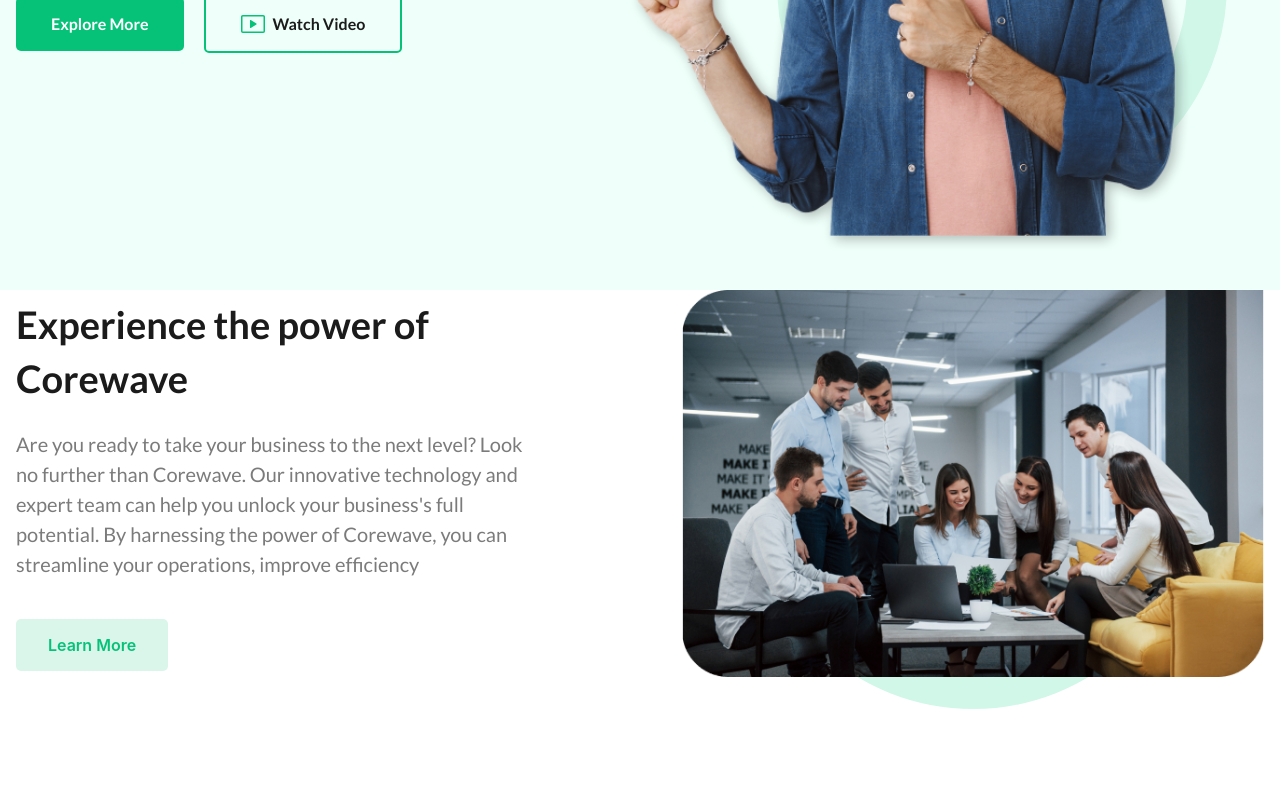
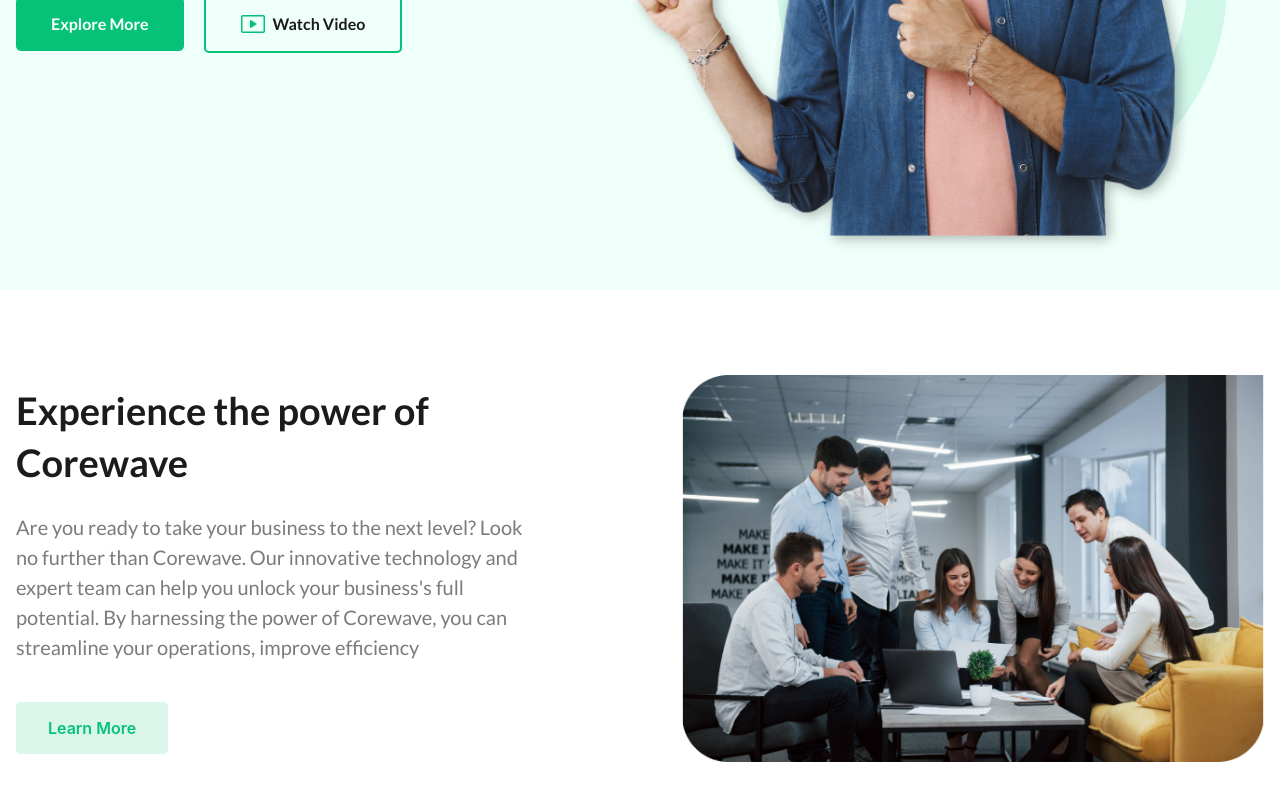
Before and after one commit to almahmud-dev/corewave-react, a React (Vite) app: page / in a window 1280 px wide. Shown: the part 510-1310 px from the top of the page. Before the commit the page ends 1219 px from the top, so only its background shows below. Built offline with nearby package versions, Linux system fonts and the light colour scheme.

Commit message:
Experience some change

```diff
--- a/src/components/Banner.jsx
+++ b/src/components/Banner.jsx
@@ -52,14 +52,14 @@
 
             {/* Right Image Side - image ke nice namanor jonno self-end and mt-auto */}
             <div className="relative w-full flex-1 flex justify-center md:justify-end items-end self-end mt-auto">
-              {/* Background Circle - ডানে সরানোর জন্য left-[55%] ব্যবহার করা হয়েছে */}
+              {/* Background Circle - left e soranor jonno left-[55%] */}
               <div
                 className="hidden lg:block absolute top-[55%] left-[55%] -translate-x-1/2 -translate-y-1/2
                 w-70 h-70 md:w-112.5 md:h-112.5 border-20 md:border-40
                 border-[#D1F7E9] rounded-full -z-10"
               ></div>
 
-              {/* Hero Image - বামে সরানোর জন্য md:-translate-x-10 ব্যবহার করতে পারেন */}
+              {/* Hero Image - Right e soranor jonno md:-translate-x-10  */}
               <img
                 src={heroimg}
                 alt="Hero Image"
--- a/src/components/Experience.jsx
+++ b/src/components/Experience.jsx
@@ -3,14 +3,14 @@
 const Experience = () => {
   return (
     <>
-    <section>
+    <section className='pt-21.25 pb-25'>
             <div className="container mx-auto py-10 lg:py-0 px-4">
               <div className="flex flex-col md:flex-row gap-10 md:gap-20 lg:gap-35.25 items-center">
                 {/* Left Content Side */}
                 <div className="w-full lg:max-w-131.25 text-center md:text-left">
                   <h1
                     className="text-[#1B1B1B] text-[45px] sm:text-[40px] md:text-[38px]
-                  font-semibold leading-[30px] md:leading-[54px] font-lato"
+                  font-semibold leading-7.5 md:leading-13 font-lato"
                   >
                     Experience the power of Corewave
                   </h1>
@@ -41,11 +41,7 @@
                   className="relative mt-12 md:mt-0 w-full max-w-100
                 md:max-w-none"
                 >
-                  <div
-                    className="absolute top-1/2 left-1/2 -translate-x-1/2
-                  -translate-y-1/2 w-70 h-70 md:w-112.5 md:h-112.5 border-20
-                  md:border-40 border-[#D1F7E9] rounded-full -z-10"
-                  ></div>
+
                   <img
                     src={experience}
                     alt="Hero Image"
```
